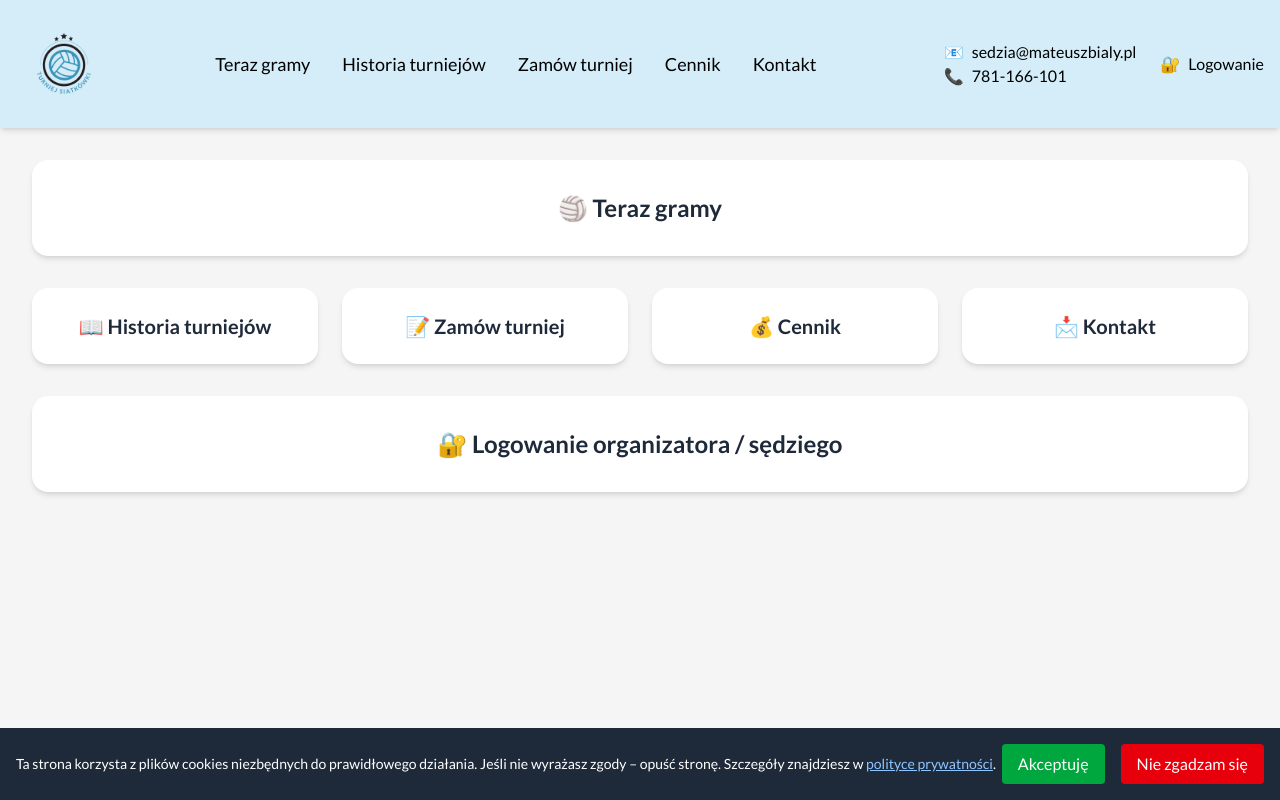
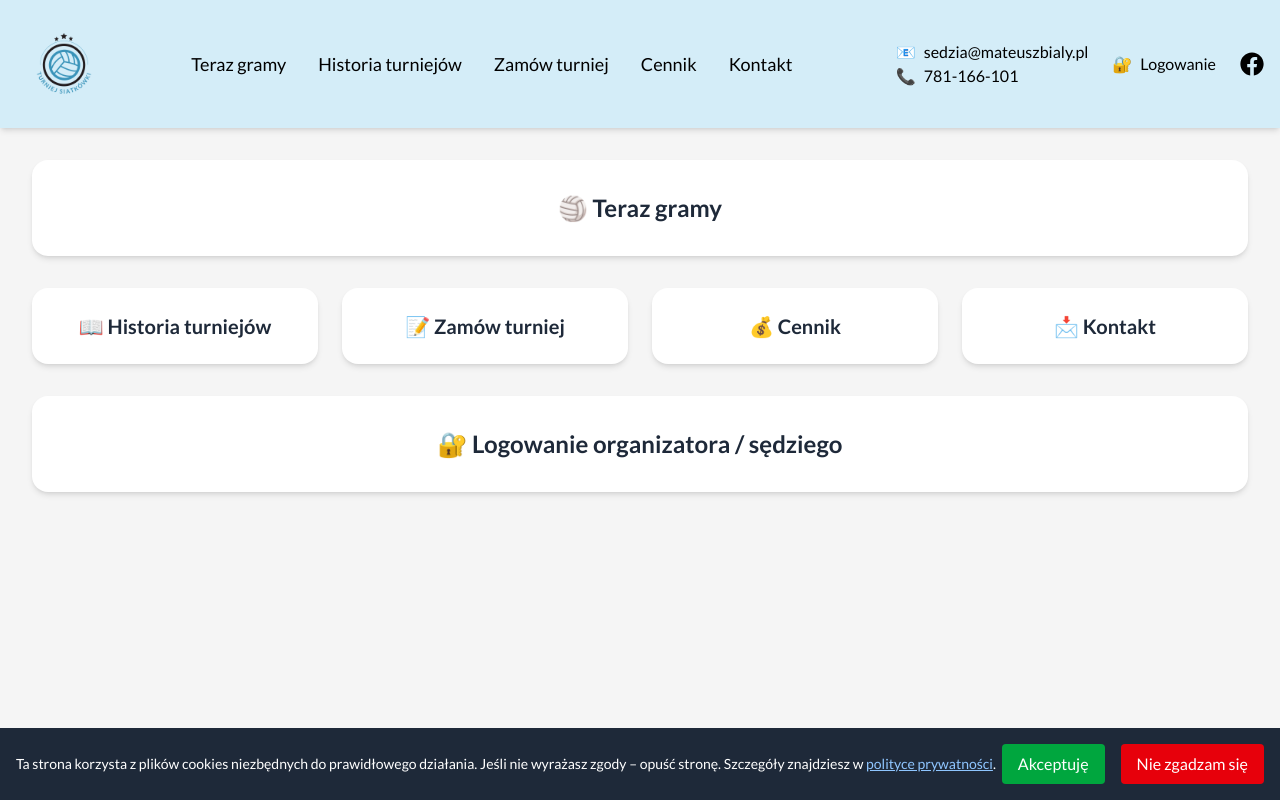
Before and after one commit to MateuszBialy7261/turniejsiatkowki, a Next.js app: page / in a window 1280 px wide. Built offline with nearby package versions, Linux system fonts and the light colour scheme.

Commit message:
Dodanie do menu odsyłacza do FB.

```diff
--- a/src/components/Header.js
+++ b/src/components/Header.js
@@ -4,6 +4,8 @@ import Link from "next/link";
 import Image from "next/image";
 import MobileHeader from "./MobileHeader";
 import MobileMenu from "./MobileMenu";
+import { FaFacebook } from "react-icons/fa";
+
 
 export default function Header() {
   const [menuOpen, setMenuOpen] = useState(false);
@@ -33,19 +35,40 @@ export default function Header() {
         </ul>
 
         {/* Prawa sekcja */}
+      {/* Prawa sekcja */}
     <div className="flex items-center space-x-6 ml-6">
       <div className="flex flex-col text-right">
-            <a href="mailto:sedzia@mateuszbialy.pl" className="hover:text-blue-400 flex items-center space-x-2">
+        <a
+          href="mailto:sedzia@mateuszbialy.pl"
+          className="hover:text-blue-400 flex items-center space-x-2 transition-colors duration-300"
+        >
           <span>📧</span><span>sedzia@mateuszbialy.pl</span>
         </a>
-            <a href="tel:781166101" className="hover:text-blue-400 flex items-center space-x-2">
+        <a
+          href="tel:781166101"
+          className="hover:text-blue-400 flex items-center space-x-2 transition-colors duration-300"
+        >
           <span>📞</span><span>781-166-101</span>
         </a>
       </div>
-          <Link href="/login" className="hover:text-blue-400 flex items-center space-x-2">
+
+      <Link
+        href="/login"
+        className="hover:text-blue-400 flex items-center space-x-2 transition-colors duration-300"
+      >
         <span>🔐</span><span>Logowanie</span>
       </Link>
+
+      <a
+        href="https://www.facebook.com/profile.php?id=61556020260341"
+        target="_blank"
+        rel="noopener noreferrer"
+        className="hover:text-blue-400 transition-colors duration-300"
+      >
+        <FaFacebook className="text-2xl" />
+      </a>
     </div>
+
       </nav>
 
       {/* Mobile header + menu */}
--- a/src/components/MobileHeader.js
+++ b/src/components/MobileHeader.js
@@ -4,7 +4,7 @@ import Image from "next/image";
 
 export default function MobileHeader({ menuOpen, setMenuOpen }) {
   return (
-    <nav className="flex justify-between items-center p-4 container mx-auto">
+    <nav className="flex lg:hidden justify-between items-center p-4 bg-[#d4edf8] shadow-md">
       {/* Logo */}
       <Link href="/" className="flex items-center">
         <Image
@@ -12,19 +12,19 @@ export default function MobileHeader({ menuOpen, setMenuOpen }) {
           alt="Logo Turnieju"
           width={64}
           height={64}
-          className="h-16 w-auto"
+          className="h-12 w-auto"
         />
       </Link>
 
       {/* Napis na środku */}
-      <div className="text-lg font-semibold">Turnieje minisiatkówki online</div>
+      <span className="text-lg font-semibold">Turnieje minisiatkówki online</span>
 
       {/* Hamburger */}
       <button
-        className="focus:outline-none text-2xl"
+        className="lg:hidden text-2xl focus:outline-none"
         onClick={() => setMenuOpen(!menuOpen)}
       >
-        {menuOpen ? "✖" : "☰"}
+        ☰
       </button>
     </nav>
   );
--- a/src/components/MobileMenu.js
+++ b/src/components/MobileMenu.js
@@ -1,5 +1,6 @@
 "use client";
 import Link from "next/link";
+import { FaFacebook } from "react-icons/fa";
 
 export default function MobileMenu({ menuOpen, setMenuOpen }) {
   return (
@@ -71,6 +72,19 @@ export default function MobileMenu({ menuOpen, setMenuOpen }) {
                 <span>🔐</span><span>Logowanie</span>
               </Link>
             </li>
+            <li>
+              <a
+                href="https://www.facebook.com/profile.php?id=61556020260341"
+                target="_blank"
+                rel="noopener noreferrer"
+                className="hover:text-blue-400 flex items-center space-x-2"
+                onClick={() => setMenuOpen(false)}
+              >
+                <FaFacebook className="text-xl" />
+                <span>Facebook</span>
+              </a>
+          </li>
+
           </ul>
         </nav>
       </aside>
```
Also changed, not shown: package.json (+4 -3 lines), 1 other file (tests, documents, lock files or other folders). Lines whose indentation alone changed are shown as unchanged.
